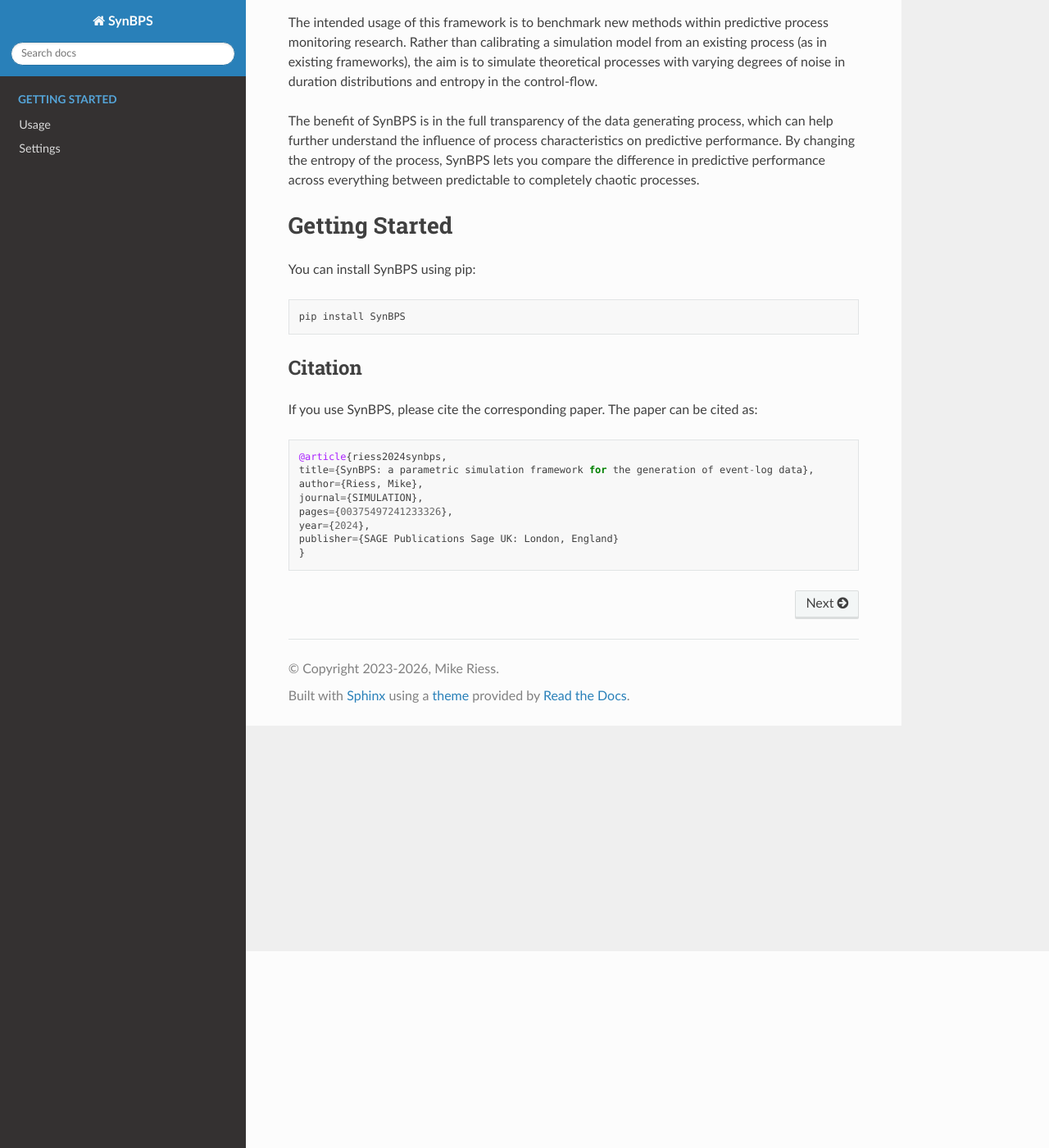
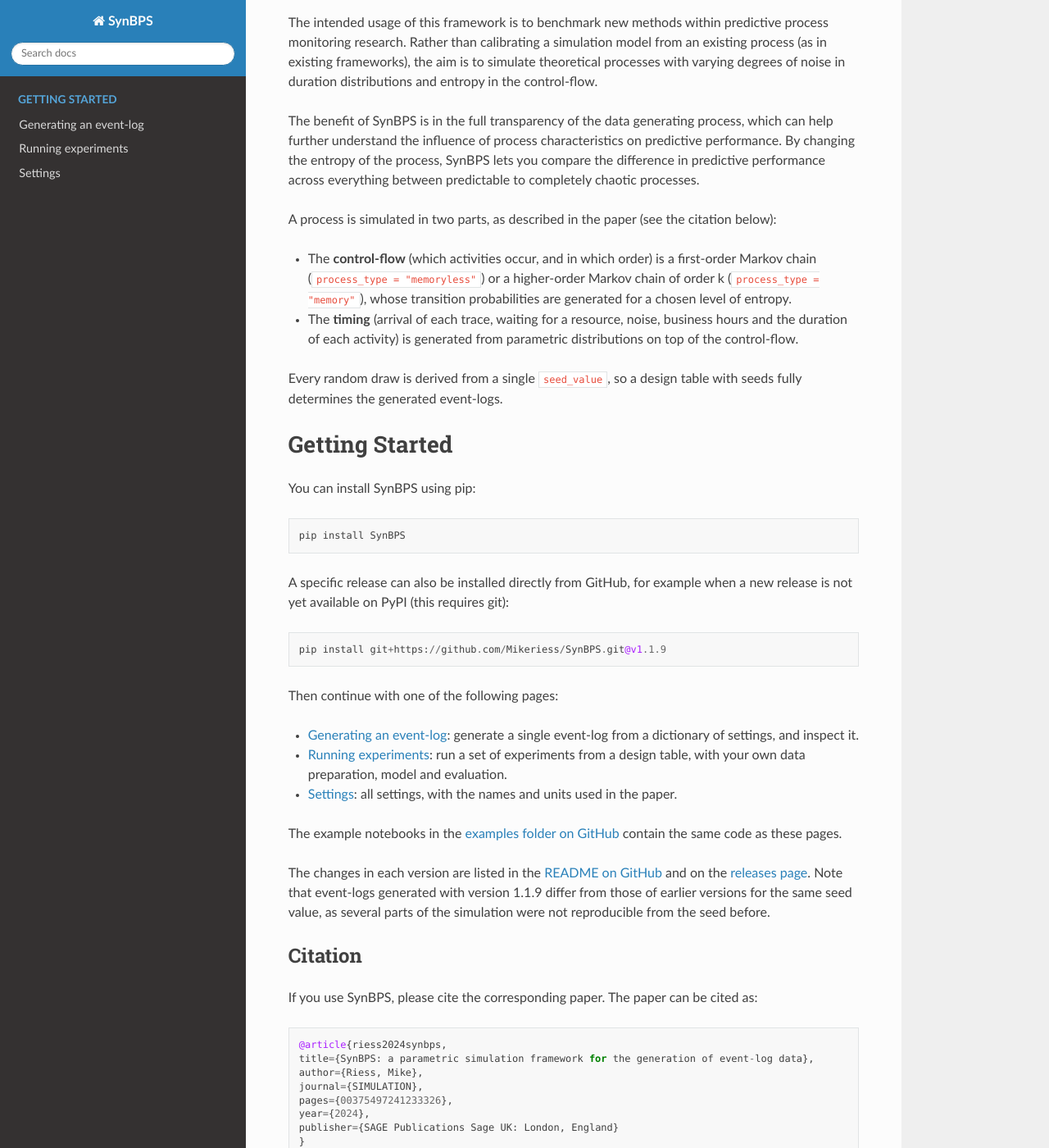
Before and after one commit to Mikeriess/SynBPS, a Sphinx documentation site: the page built from docs/source/index.rst, in a window 1280 px wide and 1400 px high, scrolled down 240 px. Shown: the whole window at 82% size. Built offline with Sphinx 7.4.7 and the Read the Docs theme 3.1.0, drawn with Linux system fonts in a browser that asks for light colours.

Commit message:
update the documentation: event-log page, experiments page and front page

```diff
--- a/docs/source/example.rst
+++ b/docs/source/example.rst
@@ -1,20 +1,23 @@
 .. example:
 
 
-Usage
+Running experiments
 ===================
-SynBPS is designed to be used in the following manner:
+An experiment in SynBPS is a set of simulated processes, each of which is used to train and evaluate a model. It is run in the following manner:
 
-* Generate experimental design table (table of all settings to be simulated)
-* Specify Dataprep(), Train() and Eval() functions (to be used in each experiment)
-* Run experiments (replicating each setting n times)
-* Analyze results
+* Generate an experimental design table (a table with the settings of every run)
+* Specify a data preparation function, a training function and an evaluation function (used in every run)
+* Run the experiments (each setting replicated n times, with its own seed)
+* Analyze the results
+
+The same code is in the `end-to-end example notebook <https://github.com/Mikeriess/SynBPS/blob/main/examples/simulation_e2e_example.ipynb>`_. To generate a single event-log without running experiments, see :doc:`eventlog`.
 
 Example use-case
 ------------------
 
-1. **Generate design table**
-Here the settings for the experiments can be modified in the dictionary called run_settings. Refer to the paper for more details on of each of the parameters.
+1. **Generate the design table**
+
+Every setting is given as a list of the levels to be simulated, and the design table contains every combination of levels (a full factorial design). The settings are described on the :doc:`parameters` page. Each run gets its own ``seed_value``, so the replications of a setting are different samples from the same process, and every run can be reproduced from its row in the table.
 
 .. code-block:: python
 
@@ -84,68 +87,72 @@
     # inspect the resulting design table
     df
 
-2. **# Specify dataprep_function()**
-If desired, the datapreparation can be specified in a function as below. The output of the process should be a dictionary containing the train and test sets
+2. **Specify dataprep_function()**
+
+The data preparation turns the event-log of a run into the train and test sets of the model. It is a function which takes the event-log (a dataframe, see :doc:`eventlog` for its columns) and returns a dictionary. The helper ``prefix_data`` in ``SynBPS.dataprep.prepare`` builds a prefix-log with a temporal split (70 percent of the traces in the train set), which suits models that predict the remaining time from every observed event. The example below instead keeps the first event of every trace only.
 
 .. code-block:: python
 
+    import pandas as pd
+
     def dataprep_function(log):
-    """
-    Function used to prepare the data from event-log to prefix or other.
+        """
+        Function used to prepare the data from event-log to prefix or other.
 
-    Parameters
-    -------
-    log : a dataframe event-log generated by simulate_eventlog module
+        Parameters
+        -------
+        log : a dataframe event-log generated by simulate_eventlog module
 
-    Returns
-    -------
-    input_data : a dictionary of elements
-                        x_train: the inputs of the train set
-                        x_test: the inputs of the test set
-                        y_train: the target of the train set
-                        y_test: the target of the test set
-                        inference_test: the test partition of raw event-log with target values "y"
-    """
+        Returns
+        -------
+        input_data : a dictionary of elements
+                            x_train: the inputs of the train set
+                            x_test: the inputs of the test set
+                            y_train: the target of the train set
+                            y_test: the target of the test set
+                            inference_test: the test partition of raw event-log with target values "y"
+        """
 
-    # High-level helper for prefix-log format: useful for autoregressive models
+        # High-level helper for prefix-log format: useful for autoregressive models
 
-    #from SynBPS.dataprep.prepare import prefix_data
-    #input_data = prefix_data(log, verbose=False)
+        #from SynBPS.dataprep.prepare import prefix_data
+        #input_data = prefix_data(log, verbose=False)
 
-    """
-    # here you can also specify your own custom dataprep pipeline as seen below
-    """
-    from sklearn.model_selection import train_test_split
+        """
+        # here you can also specify your own custom dataprep pipeline as seen below
+        """
+        from sklearn.model_selection import train_test_split
 
-    ## step 1: drop everything except the first event for this example
-    log = log.groupby('caseid').first().reset_index()
+        ## step 1: drop everything except the first event for this example
+        log = log.groupby('caseid').first().reset_index()
 
-    ## step 2: assign a target variable
-    y = log["u_t"] # the total duration of the event incl. delays
+        ## step 2: assign a target variable
+        y = log["u_t"] # the total duration of the event incl. delays
 
-    ## step 3: subset the features needed
-    X = log[["activity","activity_no","z_t", "q_t",	"h_t","b_t","s_t"]] # here we know everything else than the activity duration
+        ## step 3: subset the features needed
+        X = log[["activity","activity_no","z_t", "q_t", "h_t","b_t","s_t"]] # here we know everything else than the activity duration
 
-    ## step 4: make dummies / oh encode
-    X = pd.get_dummies(X, columns=['activity'], prefix='activity')
+        ## step 4: make dummies / oh encode
+        X = pd.get_dummies(X, columns=['activity'], prefix='activity')
 
-    ## step 5: Split the data into training and testing sets
-    x_train, x_test, y_train, y_test = train_test_split(X, y, test_size=0.4)
+        ## step 5: Split the data into training and testing sets
+        x_train, x_test, y_train, y_test = train_test_split(X, y, test_size=0.4)
 
-    # this element can be used for detailed error-analysis
-    inference_test = x_test
-    inference_test["y"] = y_test
+        # this element can be used for detailed error-analysis
+        inference_test = x_test
+        inference_test["y"] = y_test
 
-    # step 6: store to dictionary
-    input_data = {"x_train":x_train,
-                  "x_test":x_test,
-                  "y_train":y_train,
-                  "y_test":y_test,
-                  "Inference_test":inference_test}
+        # step 6: store to dictionary
+        input_data = {"x_train":x_train,
+                      "x_test":x_test,
+                      "y_train":y_train,
+                      "y_test":y_test,
+                      "Inference_test":inference_test}
 
-    return input_data
+        return input_data
 
 3. **Specify training_function() and eval_function()**
+
 Before running the experiments, you need to define model training and evaluation functions.
 
 In this example we train a first state model, which is a model using only the first observed event (state) to predict to total cycle-time. The default data preparation will result in a prefix-log, which can be used to predict remaining cycle-time from every observed event in the trace.
@@ -156,7 +163,7 @@
 * y_train
 * y_test
 
-The default behavior of the data preparation is a temporal split with 70 percent of the data in train and 30 in the test set. Feel free to modify the data preparation steps in dataprep/prepare.py
+The dictionary is whatever the data preparation function returns, so the training function can rely on its own keys.
 
 .. code-block:: python
 
@@ -220,8 +227,9 @@
         #print(metrics)
         return metrics
 
-3. **Run experiments**
-The experiments can be run using the **run_experiments** function, which takes the training function and evaluation function specified above as its first two arguments. Next, the output directory of the data created during the experiments can be specified if desired (here we use **data/**), followed by the destination file to store the results, and the input design table created in step 1 of this guide.
+4. **Run experiments**
+
+The experiments are run with **run_experiments**, which takes the three functions specified above as its first arguments, followed by the output directory of the data created during the experiments (here **data/**), the destination file of the results, and the design table created in step 1 (read from the output directory). With ``store_eventlogs=True`` the event-log and the inference table of every run are stored in the output directory as well. Runs which are marked as done in the design table are skipped, so an interrupted experiment can be continued by calling the function again.
 
 .. code-block:: python
 
@@ -237,8 +245,9 @@
                             out_file="results.csv",
                             design_table="design_table.csv")
 
-4. **Analyze results**
-Firstly we load the results table which contain aggregated metrics based on the individual runs. This can then be plotted for comparison across any of the factors varied in the experiment. In this case *resource_availability_p* was altered.
+5. **Analyze results**
+
+The results table has one row per run: the settings of the run, characteristics of the simulated event-log (number of events and variants, trace lengths, trace durations, event durations and waiting times), and the metrics returned by the evaluation function. It can be plotted for comparison across any of the factors varied in the experiment. In this case *resource_availability_p* was altered.
 
 .. code-block:: python
 
--- a/docs/source/index.rst
+++ b/docs/source/index.rst
@@ -18,12 +19,33 @@
 
 The benefit of SynBPS is in the full transparency of the data generating process, which can help further understand the influence of process characteristics on predictive performance. By changing the entropy of the process, SynBPS lets you compare the difference in predictive performance across everything between predictable to completely chaotic processes.
 
+A process is simulated in two parts, as described in the paper (see the citation below):
+
+* The **control-flow** (which activities occur, and in which order) is a first-order Markov chain (``process_type = "memoryless"``) or a higher-order Markov chain of order k (``process_type = "memory"``), whose transition probabilities are generated for a chosen level of entropy.
+* The **timing** (arrival of each trace, waiting for a resource, noise, business hours and the duration of each activity) is generated from parametric distributions on top of the control-flow.
+
+Every random draw is derived from a single ``seed_value``, so a design table with seeds fully determines the generated event-logs.
+
 
 Getting Started
 ================
 You can install SynBPS using pip::
 
     pip install SynBPS
+
+A specific release can also be installed directly from GitHub, for example when a new release is not yet available on PyPI (this requires git)::
+
+    pip install git+https://github.com/Mikeriess/SynBPS.git@v1.1.9
+
+Then continue with one of the following pages:
+
+* :doc:`eventlog`: generate a single event-log from a dictionary of settings, and inspect it.
+* :doc:`example`: run a set of experiments from a design table, with your own data preparation, model and evaluation.
+* :doc:`parameters`: all settings, with the names and units used in the paper.
+
+The example notebooks in the `examples folder on GitHub <https://github.com/Mikeriess/SynBPS/tree/main/examples>`_ contain the same code as these pages.
+
+The changes in each version are listed in the `README on GitHub <https://github.com/Mikeriess/SynBPS#whats-new-version-119>`_ and on the `releases page <https://github.com/Mikeriess/SynBPS/releases>`_. Note that event-logs generated with version 1.1.9 differ from those of earlier versions for the same seed value, as several parts of the simulation were not reproducible from the seed before.
 
 
 Citation
```
Also changed, not shown: other parts of docs/source/example.rst (+1 -1 lines), other parts of docs/source/index.rst (+1 -0 lines), docs/source/eventlog.rst (added, +165 -0 lines).
